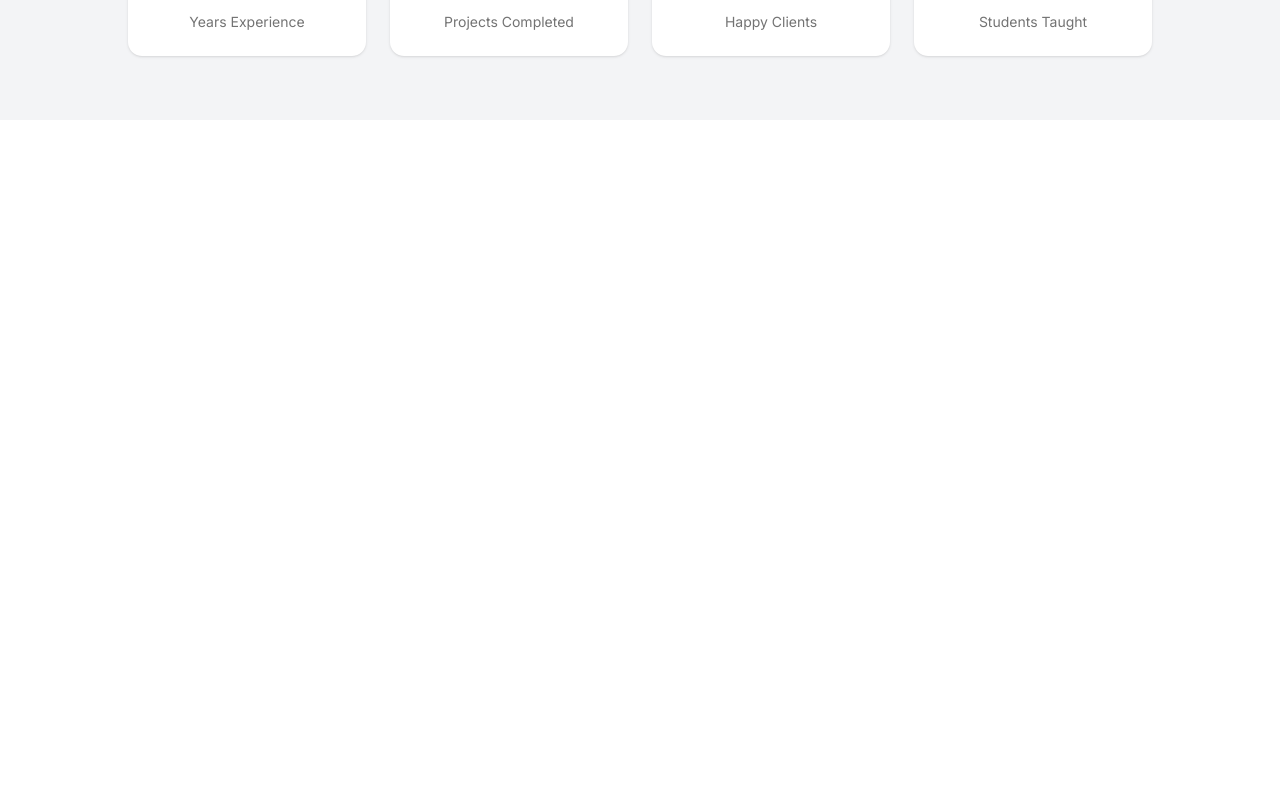
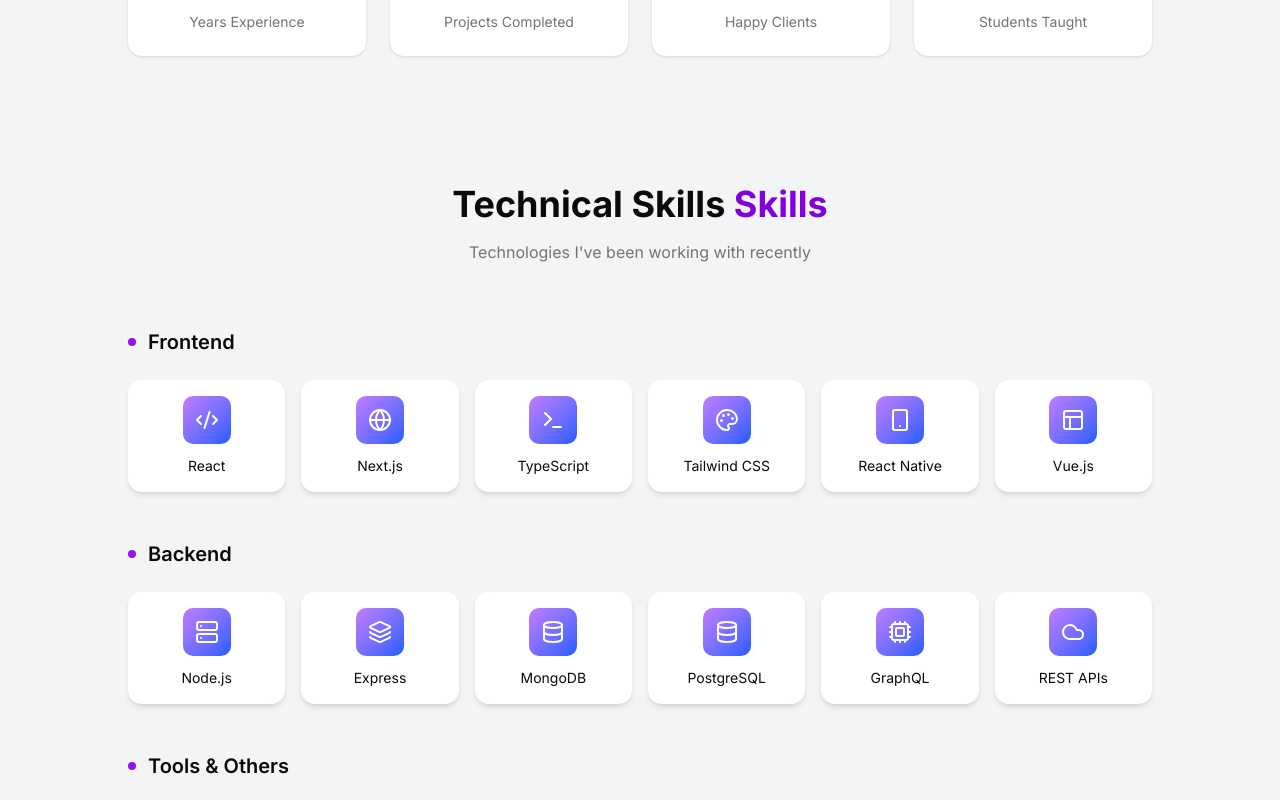
Before and after one commit to ancientphoenix34/Portfolio-Next, a Next.js app: page / in a window 1280 px wide. Shown: the part 1620-2420 px from the top of the page. Before the commit the page ends 1740 px from the top, so only its background shows below. Built offline with nearby package versions, Linux system fonts and the light colour scheme.

Commit message:
skill section done

```diff
--- a/components/Home/Home.tsx
+++ b/components/Home/Home.tsx
@@ -1,12 +1,14 @@
 import React from 'react'
 import Hero from './Hero/Hero'
 import About from './About/About'
+import Skills from './Skills/Skills'
 
 const Home = () => {
   return (
     <div className='overflow-hidden'>
       <Hero />
       <About />
+      <Skills/>
     </div>
   )
 }
--- /dev/null
+++ b/components/Home/Skills/SkillCard.tsx
@@ -0,0 +1,22 @@
+import { LucideIcon } from 'lucide-react';
+import React from 'react'
+
+type Props = {
+    name: string;
+    icon: LucideIcon
+}
+const SkillCard = ({ icon: Icon, name }: Props) => {
+    return (
+        <div className='group relative bg-white dark:bg-purple-950 shadow-md rounded-xl p-4
+    flex flex-col items-center gap-3 cursor-pointer hover:scale-105 transition-all duration-300'>
+            <div className='w-12 h-12 rounded-lg bg-linear-to-br from-purple-400 to-blue-600 flex
+      items-center justify-center group-hover:from-purple-300 group-hover:to-blue-800
+      transition-all duration-300'>
+                <Icon className='w-6 h-6 text-white' />
+            </div>
+            <span className='text-sm font-meduim text-foreground'>{name}</span>
+        </div>
+    )
+}
+
+export default SkillCard
--- /dev/null
+++ b/components/Home/Skills/Skills.tsx
@@ -0,0 +1,34 @@
+import SectionHeading from '@/components/Helper/SectionHeading'
+import { skillCategories } from '@/data'
+import React from 'react'
+import SkillCard from './SkillCard'
+
+const Skills = () => {
+  return (
+    <div className='py-16 bg-gray-100 dark:bg-gray-950'>
+      <SectionHeading title_1='Technical Skills' title_2='Skills'
+        description="Technologies I've been working with recently"
+      />
+      <div className='space-y-12 w-[80%] mx-auto'>
+        {skillCategories.map((category) => {
+          return <div key={category.title}>
+            <h3 className='text-xl font-semibold mb-6 flex items-center gap-3'>
+              <span className='w-2 h-2 rounded-full bg-purple-600'>
+              </span>
+              {category.title}
+            </h3>
+            <div className='grid grid-cols-2 sm:grid-cols-3 md-grid-cols-4 lg:grid-cols-6 gap-4'>
+              {category.skills.map((skill, index) => {
+                return <div key={index}>
+                  <SkillCard name={skill.name} icon={skill.icon} />
+                </div>
+              })}
+            </div>
+          </div>
+        })}
+      </div>
+    </div>
+  )
+}
+
+export default Skills
```
